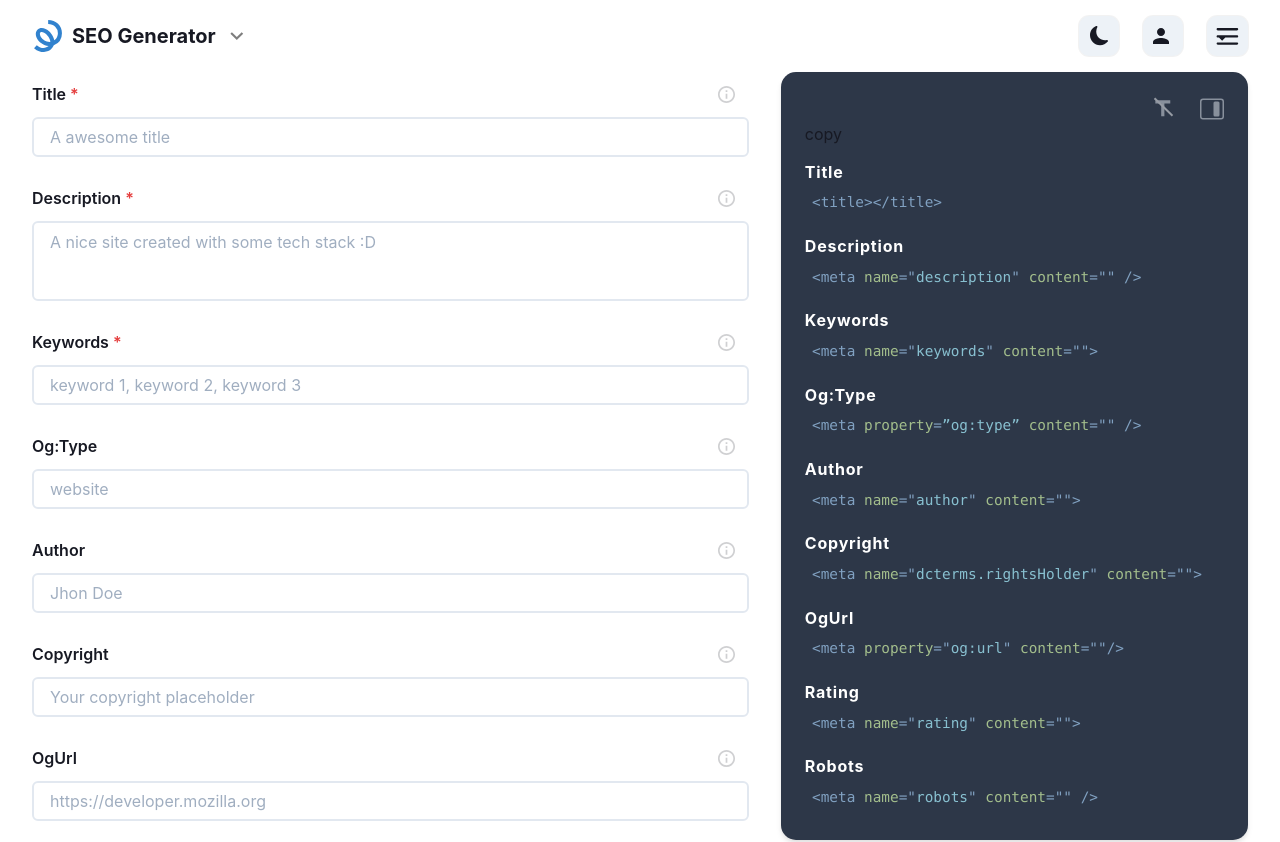
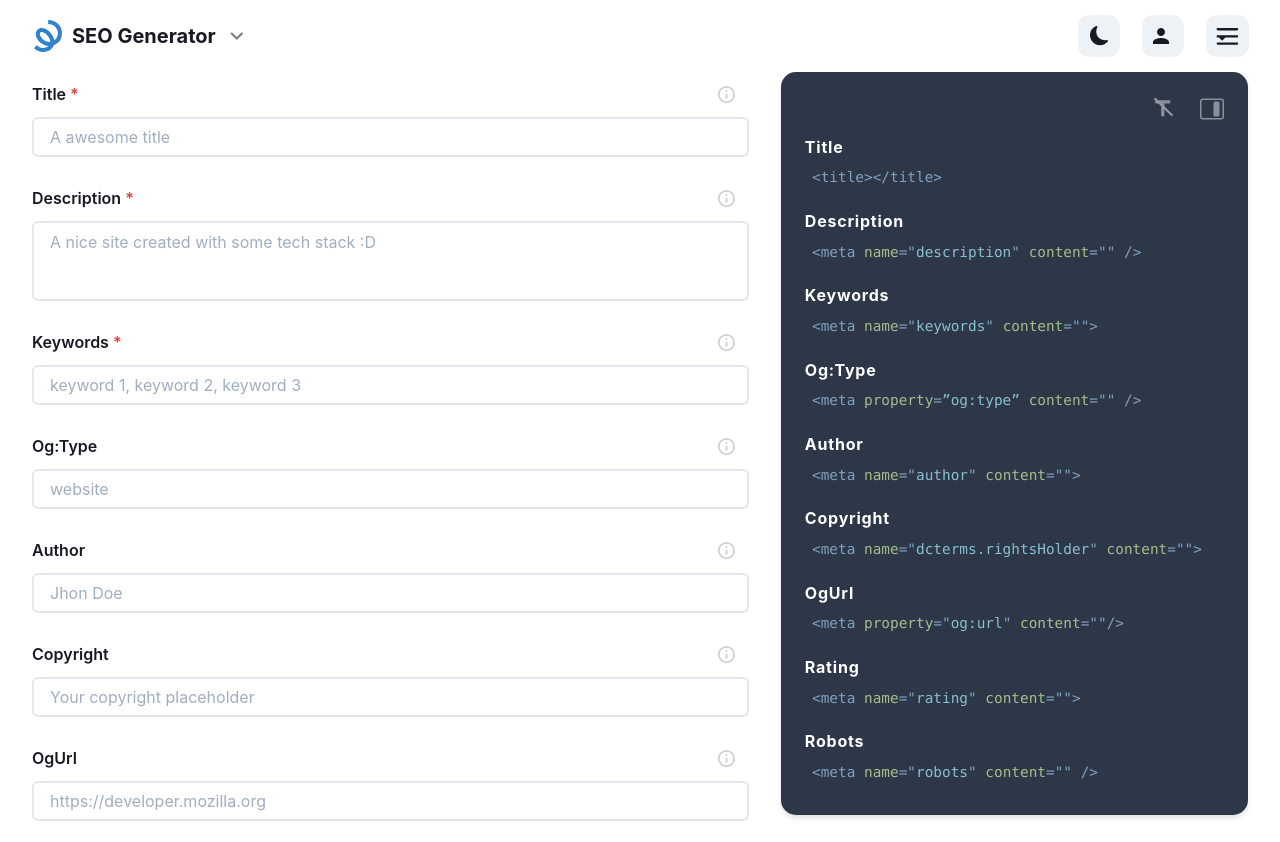
Before and after one commit to mrLuisFer/seo-generator, a Next.js app: page / in a window 1280 px wide. Shown: the top 842 px of the page. Built offline with nearby package versions, Linux system fonts and the light colour scheme.

Commit message:
remove static ref for a forwardref component

```diff
--- a/components/home/RightSidebar/MetaTags/index.tsx
+++ b/components/home/RightSidebar/MetaTags/index.tsx
@@ -1,23 +1,15 @@
-import { MutableRefObject, useRef } from 'react'
+import * as React from 'react'
 import KeywordsTag from './KeywordsTag'
 import MetaTag from './MetaTag'
 import { useGetInputStates } from 'hooks/useGetInputStates'
 
-export default function MetaTags() {
+// eslint-disable-next-line react/display-name
+const MetaTags = React.forwardRef<HTMLElement, any>((_, ref) => {
   const { descriptionTextarea, keywordsInput, ogTypeInput, titleInput, author, copyright, ogUrl, rating, robots } =
     useGetInputStates()
 
-  const codeTagRef: MutableRefObject<HTMLElement> = useRef()
-
-  const handleCopyText = () => {
-    const nodeValue: string = codeTagRef.current.innerText
-    navigator.clipboard.writeText(nodeValue)
-  }
-
   return (
-    <>
-      <button onClick={handleCopyText}>copy</button>
-      <code ref={codeTagRef}>
+    <code ref={ref}>
       <MetaTag tagTitle="Title" htmlTemplate={`<title>${titleInput}</title>`} />
       <MetaTag tagTitle="Description" htmlTemplate={`<meta name="description" content="${descriptionTextarea}" />`} />
       <KeywordsTag tagValue={keywordsInput} />
@@ -28,6 +20,7 @@ export default function MetaTags() {
       <MetaTag tagTitle="Rating" htmlTemplate={`<meta name="rating" content="${rating}">`} />
       <MetaTag tagTitle="Robots" htmlTemplate={`<meta name="robots" content="${robots}" />`} />
     </code>
-    </>
   )
-}
+})
+
+export default MetaTags
```
Lines whose indentation alone changed are shown as unchanged.
